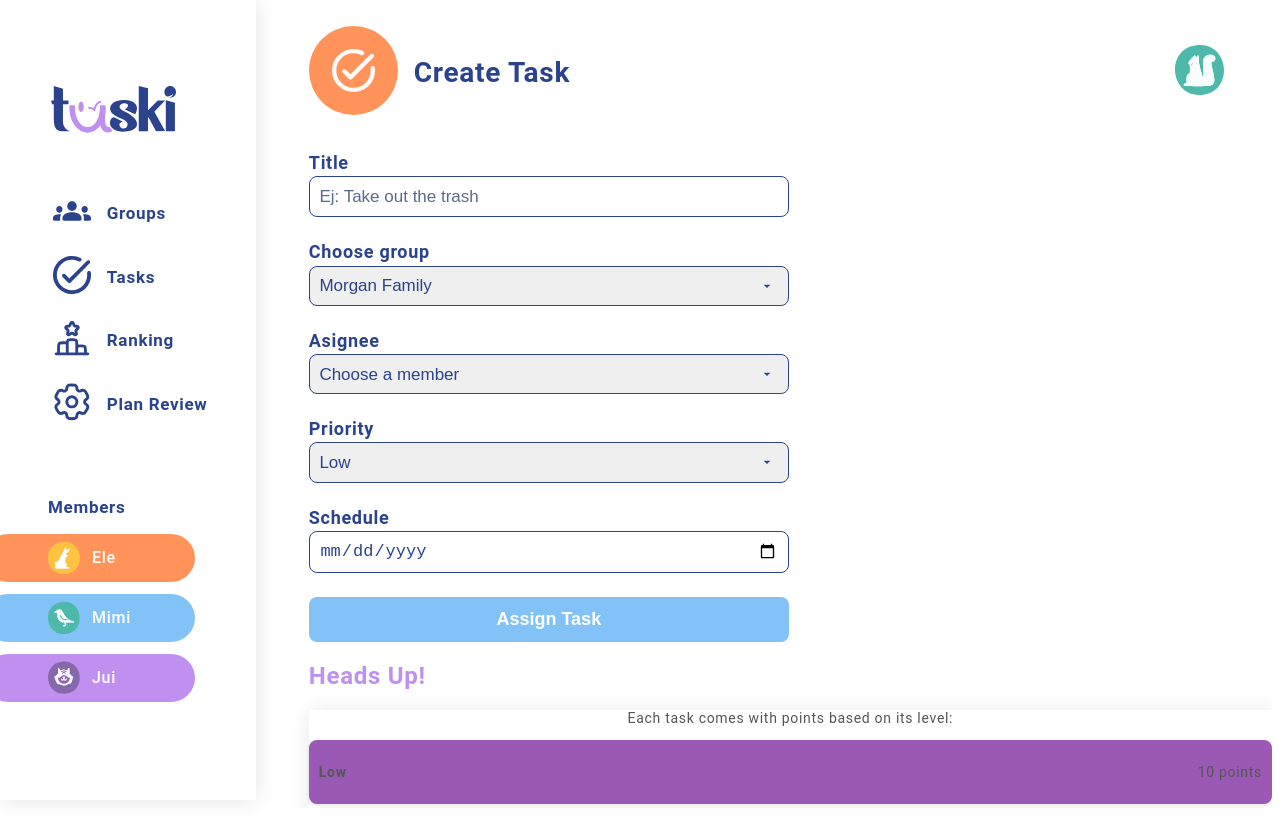
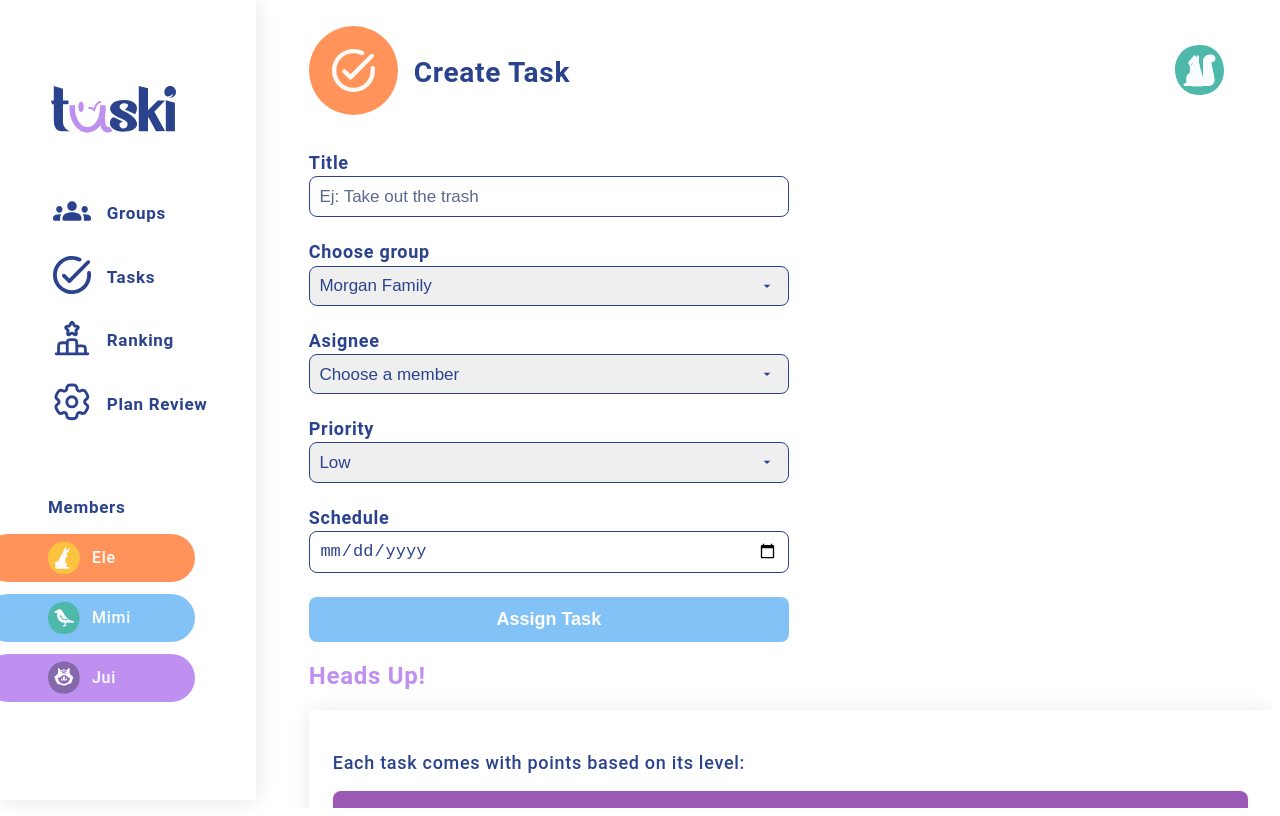
Before and after one commit to NikSala10/TaskiProject, a React (Vite) app: page /create-task in a window 1280 px wide. Built offline with nearby package versions, Linux system fonts and the light colour scheme.

Commit message:
style(page/create task): add styles for createTask page

```diff
--- a/src/pages/CreateTask/CreateTask.css
+++ b/src/pages/CreateTask/CreateTask.css
@@ -13,12 +13,13 @@
 }
 
 .div-head p {
-  font-size: 14px;
-  color: #555;
-  text-align: center;
+  font-size: 18px;
+  color: #2B438D;
+  font-weight: 500;
 }
 .div-head{
     box-shadow: 1px 1px 20px 0px rgba(0, 0, 0, 0.1);
+    padding: 1.5rem;
 }
 
 .level {
```
